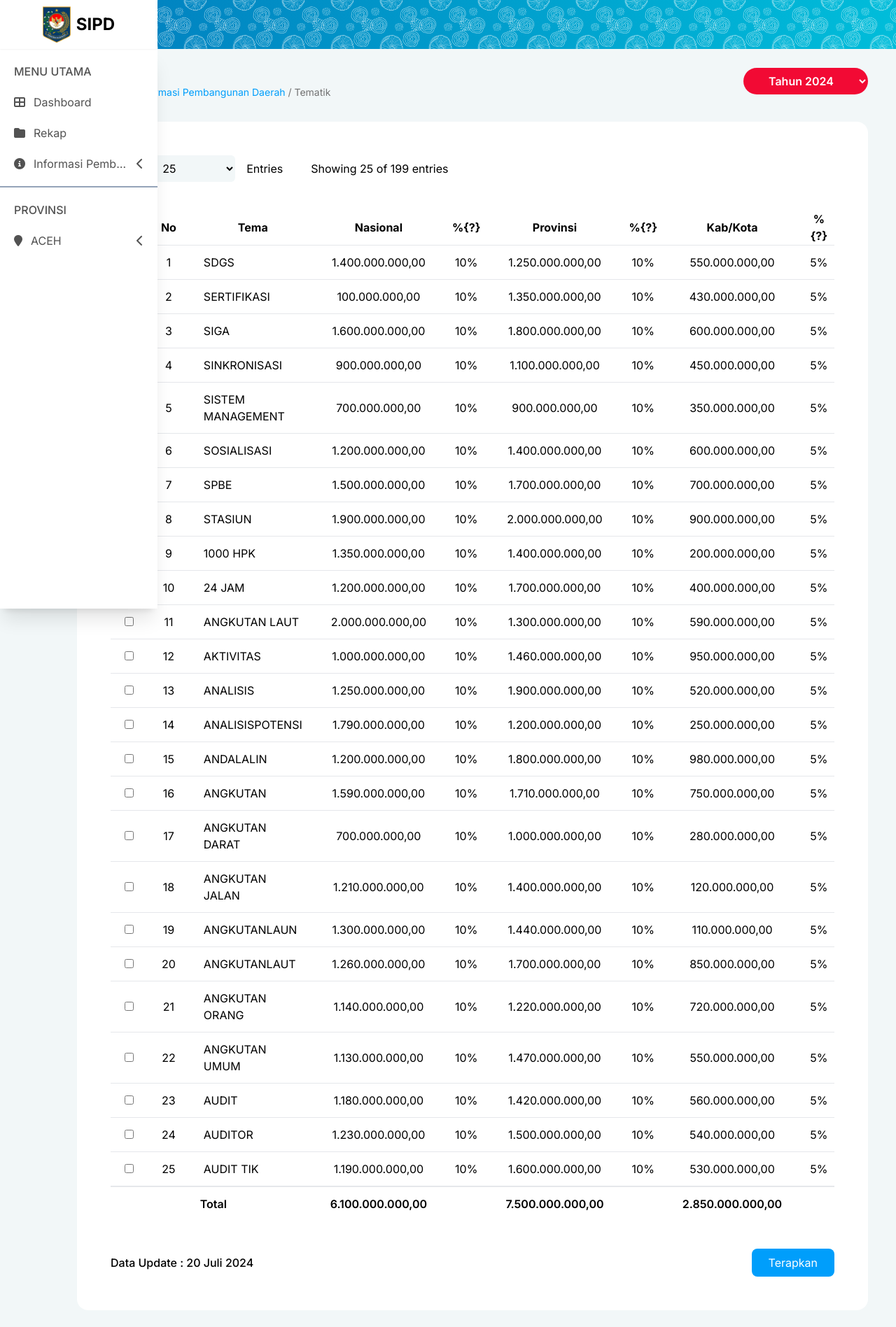
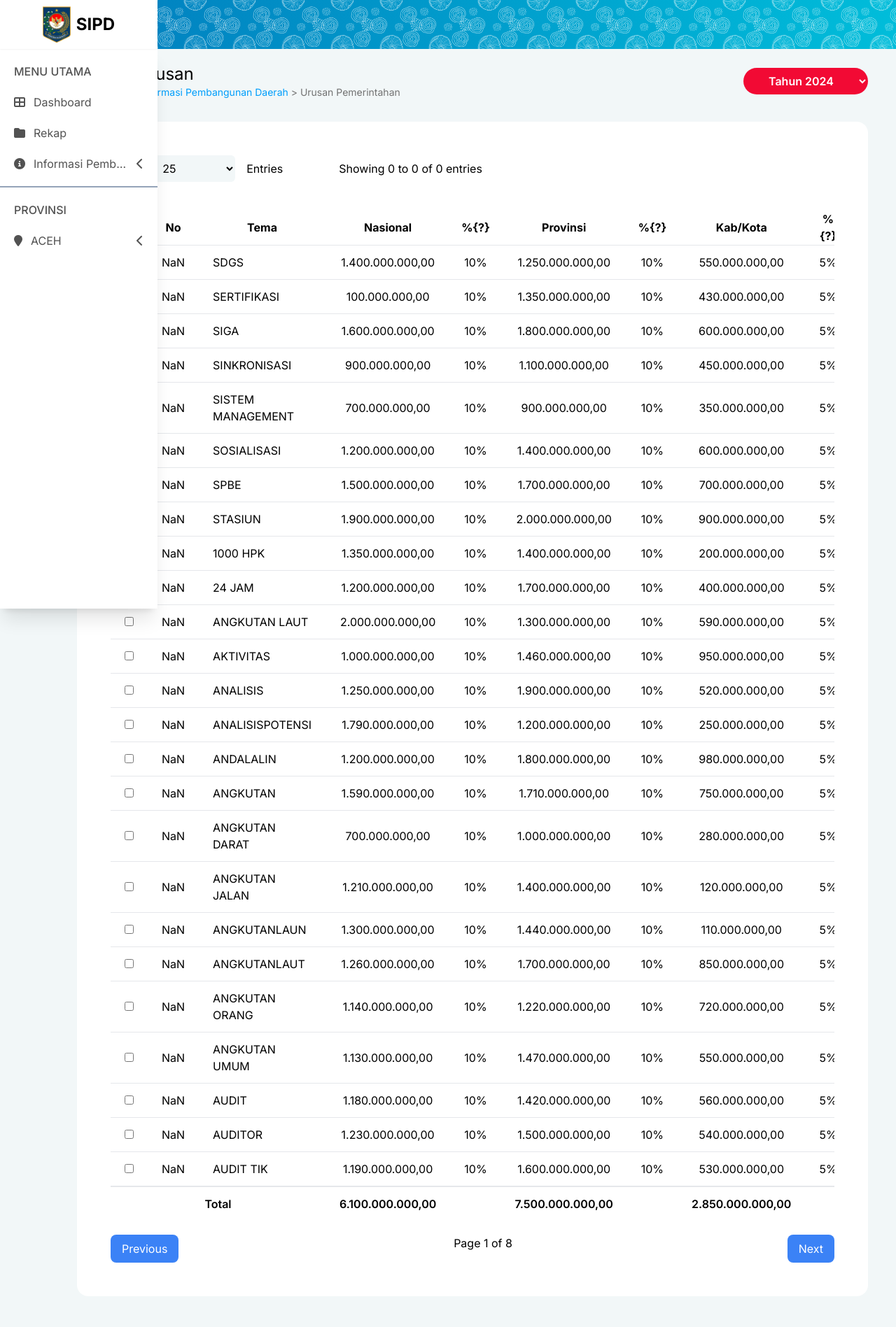
Before and after one commit to zzz3t444/nuxt-sipd, a Nuxt app: page /tematik in a window 1280 px wide. Shown: the top 1897 px of the page at 70% size. Built offline with nearby package versions, Linux system fonts and the light colour scheme.

Commit message:
<ui>(Update entries data)

```diff
--- a/pages/tematik/index.vue
+++ b/pages/tematik/index.vue
@@ -6,31 +6,28 @@ import temaListData from "../../utils/TematikList.json";
 const temaList = ref(temaListData);
 const selectedRows = ref([]);
 const selectedYear = ref("2024");
-const selectedEntries = ref(25); // Default entries to show
+const selectedEntries = ref(25);
 const years = [2025, 2024, 2023, 2022, 2021, 2020];
-
-const isAllSelected = computed(() => selectedRows.value.length === filteredTemaList.value.length && selectedRows.value.length > 0);
-
-const toggleAll = () => {
-  if (isAllSelected.value) {
-    selectedRows.value = [];
-  } else {
-    selectedRows.value = filteredTemaList.value.map((item) => item.id);
-  }
-};
+const currentPage = ref(1);
 
 const filteredTemaList = computed(() => {
   return selectedYear.value === "2025" ? [] : temaList.value;
 });
 
-// New computed property to slice the filteredTemaList
+const totalPages = computed(() => {
+  return Math.ceil(filteredTemaList.value.length / selectedEntries.value);
+});
+
+// New computed property to slice the filteredTemaList based on currentPage
 const displayedTemaList = computed(() => {
-  return filteredTemaList.value.slice(0, selectedEntries.value);
+  const start = (currentPage.value - 1) * selectedEntries.value;
+  return filteredTemaList.value.slice(start, start + selectedEntries.value);
 });
 
 const updateYear = () => {
   console.log("Year updated to:", selectedYear.value);
   selectedRows.value = [];
+  currentPage.value = 1; // Reset to first page
 };
 
 const router = useRouter();
@@ -42,29 +39,39 @@ const applySelection = () => {
     alert("Please select at least one item to apply.");
   }
 };
+
+// Navigation functions
+const nextPage = () => {
+  if (currentPage.value < totalPages.value) {
+    currentPage.value++;
+  }
+};
+
+const prevPage = () => {
+  if (currentPage.value > 1) {
+    currentPage.value--;
+  }
+};
 </script>
 
 <template>
   <div class="flex justify-between items-center">
-    <div>
-      <h1 class="text-2xl text-black">Tematik</h1>
+    <div class="">
+      <h1 class="text-2xl text-black">Bidang Urusan</h1>
       <h1 class="text-sm text-neutral-500">
         <NuxtLink to="/" class="text-[#009efb] hover:text-[#7460e]">Dashboard</NuxtLink>
-        /
+        >
         <NuxtLink to="/" class="text-[#009efb] hover:text-[#7460e]">Informasi Pembangunan Daerah</NuxtLink>
-        / Tematik
+        > Urusan Pemerintahan
       </h1>
     </div>
-    <div>
-      <select v-model="selectedYear" @change="updateYear" name="tahun" id="tahun" class="bg-[#f20a34] rounded-full py-2 px-8 text-white font-semibold">
-        <option v-for="year in years" :key="year" :value="year" class="bg-white text-black">Tahun {{ year }}</option>
-      </select>
+    <div class="">
+      <SelectYear />
     </div>
   </div>
 
   <div class="bg-white w-full sm:px-5 py-4 rounded-2xl my-8 text-white">
     <div class="w-full bg-white px-7 rounded-lg text-black py-8">
-      <header class="flex items-center mb-5 gap-10">
       <div class="flex items-center gap-4">
         <span>Show</span>
         <select v-model="selectedEntries" class="py-2 px-3 w-[120px] outline-none rounded-md text-left bg-[#f2f7f8]">
@@ -73,15 +80,11 @@ const applySelection = () => {
           <option value="50">50</option>
           <option value="75">75</option>
           <option value="100">100</option>
-            <option value="150">150</option>
-            <option value="200" selected>200</option>
         </select>
         <span>Entries</span>
+        <span class="ml-16">Showing 0 to 0 of 0 entries</span>
       </div>
-        <div>
-          <span>Showing {{ displayedTemaList.length }} of {{ filteredTemaList.length }} entries</span>
-        </div>
-      </header>
+
       <div class="w-full mt-10 overflow-x-auto">
         <table class="w-full" v-if="displayedTemaList.length > 0">
           <thead>
@@ -104,7 +107,7 @@ const applySelection = () => {
               <td class="py-3 px-5 text-center">
                 <input type="checkbox" :value="tema.id" v-model="selectedRows" />
               </td>
-              <td class="py-3 px-5 text-center">{{ index + 1 }}</td>
+              <td class="py-3 px-5 text-center">{{ (currentPage.value - 1) * selectedEntries.value + index + 1 }}</td>
               <td class="py-3 px-5">
                 <NuxtLink :to="`/tematik/${tema.tema}`">{{ tema.name }}</NuxtLink>
               </td>
@@ -128,13 +131,16 @@ const applySelection = () => {
         </table>
         <div v-else class="text-center text-gray-500 py-5">No data available for the selected year.</div>
 
-        <div class="flex justify-between mt-10 items-center">
-          <h1 class="text-md font-medium">Data Update : 20 Juli 2024</h1>
-          <button @click="applySelection" class="py-2 px-6 bg-[#009efb] rounded-lg text-white hover:scale-95 duration-150 transition-all">Terapkan</button>
+        <!-- Pagination Controls -->
+        <div class="flex justify-between mt-5">
+          <button @click="prevPage" :disabled="currentPage === 1" class="py-2 px-4 bg-blue-500 text-white rounded-lg">Previous</button>
+          <span>Page {{ currentPage }} of {{ totalPages }}</span>
+          <button @click="nextPage" :disabled="currentPage === totalPages" class="py-2 px-4 bg-blue-500 text-white rounded-lg">Next</button>
         </div>
       </div>
     </div>
   </div>
-
-  <TabsSystem />
+  <div>
+    <TabsSystem/>
+  </div>
 </template>
```
Also changed, not shown: pages/bidang_urusan.vue (line endings or trailing spaces). Lines whose indentation alone changed are shown as unchanged.
